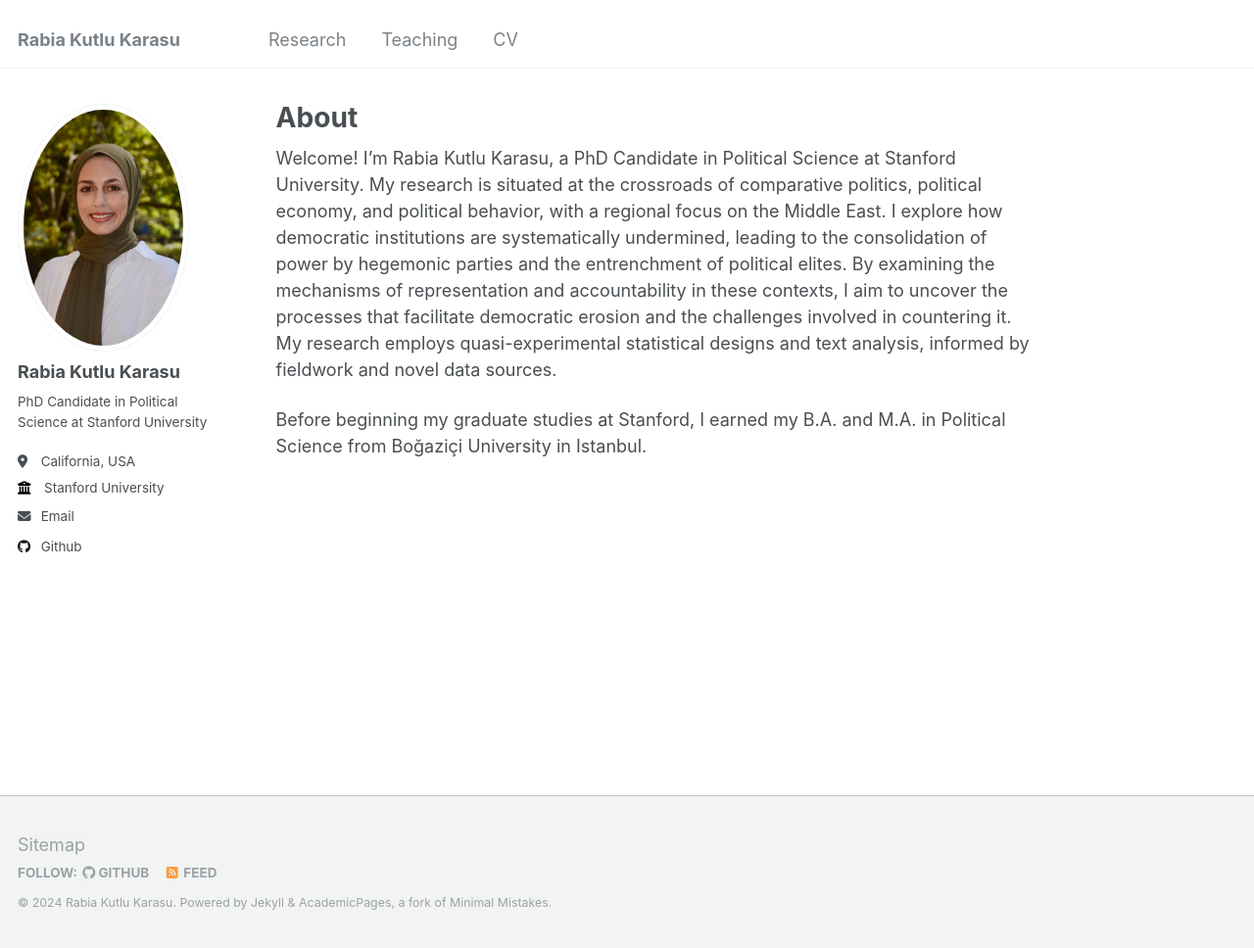
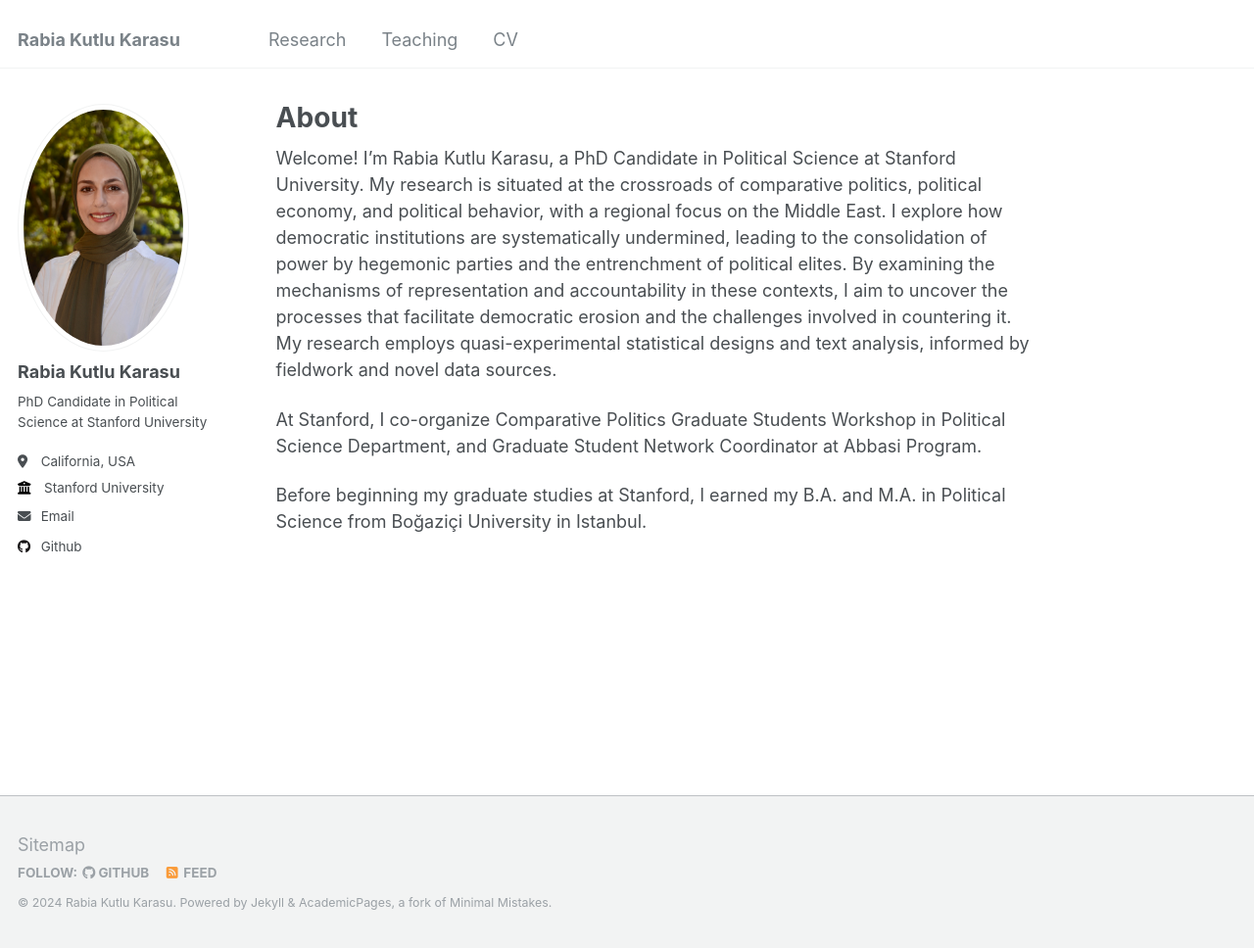
Before and after one commit to rabiakutlukarasu/rabiakutlukarasu.github.io, a Jekyll site: the page built from _pages/about.md, in a window 1280 px wide and 968 px high. Shown: the whole window at 98% size. Built offline with Jekyll 4.4.1, drawn with Linux system fonts in a browser that asks for light colours.

Commit message:
Update about.md

```diff
--- a/_pages/about.md
+++ b/_pages/about.md
@@ -9,4 +9,6 @@ redirect_from:
 
 Welcome! I'm Rabia Kutlu Karasu, a PhD Candidate in Political Science at Stanford University. My research is situated at the crossroads of comparative politics, political economy, and political behavior, with a regional focus on the Middle East. I explore how democratic institutions are systematically undermined, leading to the consolidation of power by hegemonic parties and the entrenchment of political elites. By examining the mechanisms of representation and accountability in these contexts, I aim to uncover the processes that facilitate democratic erosion and the challenges involved in countering it. My research employs quasi-experimental statistical designs and text analysis, informed by fieldwork and novel data sources.
 
+At Stanford, I co-organize Comparative Politics Graduate Students Workshop in Political Science Department, and Graduate Student Network Coordinator at Abbasi Program.
+
 Before beginning my graduate studies at Stanford, I earned my B.A. and M.A. in Political Science from Boğaziçi University in Istanbul.
```
